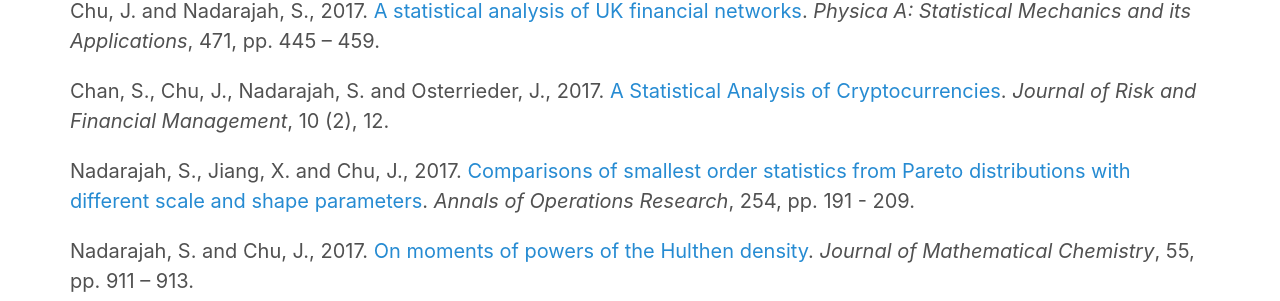
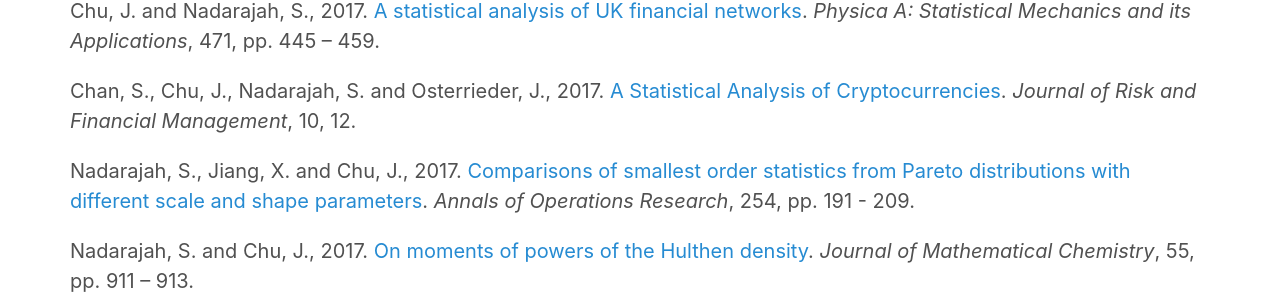
Before and after one commit to jeffrey-chu/jeffrey-chu.github.io, a Jekyll site: the page built from pub.md, in a window 1280 px wide. Shown: the part 253-554 px from the top of the page. Built offline with Jekyll 4.4.1, drawn with Linux system fonts in a browser that asks for light colours.

Commit message:
Update pub.md

```diff
--- a/pub.md
+++ b/pub.md
@@ -5,7 +5,7 @@
 
 ## 2017
 <p>Chu, J. and Nadarajah, S., 2017. <a href="https://doi.org/10.1016/j.physa.2016.12.073">A statistical analysis of UK financial networks</a>. <i>Physica A: Statistical Mechanics and its Applications</i>, 471, pp. 445 – 459.</p>
-<p>Chan, S., Chu, J., Nadarajah, S. and Osterrieder, J., 2017. <a href="http://dx.doi.org/10.3390/jrfm10020012">A Statistical Analysis of Cryptocurrencies</a>. <i>Journal of Risk and Financial Management</i>, 10 (2), 12.</p>
+<p>Chan, S., Chu, J., Nadarajah, S. and Osterrieder, J., 2017. <a href="http://dx.doi.org/10.3390/jrfm10020012">A Statistical Analysis of Cryptocurrencies</a>. <i>Journal of Risk and Financial Management</i>, 10, 12.</p>
 <p>Nadarajah, S., Jiang, X. and Chu, J., 2017. <a href="https://doi.org/10.1007/s10479-017-2444-0">Comparisons of smallest order statistics from Pareto distributions with different scale and shape parameters</a>. <i>Annals of Operations Research</i>, 254, pp. 191 - 209.</p>
 <p>Nadarajah, S. and Chu, J., 2017. <a href="https://doi.org/10.1007/s10910-016-0717-5">On moments of powers of the Hulthen density</a>. <i>Journal of Mathematical Chemistry</i>, 55, pp. 911 – 913.</p>
 <p>Nadarajah, S. and Chu, J., 2017. <a href="https://doi.org/10.1016/j.econlet.2016.10.033">On the inefficiency of Bitcoin</a>. <i>Economics Letters</i>, 150, pp. 6 – 9.</p>
```
